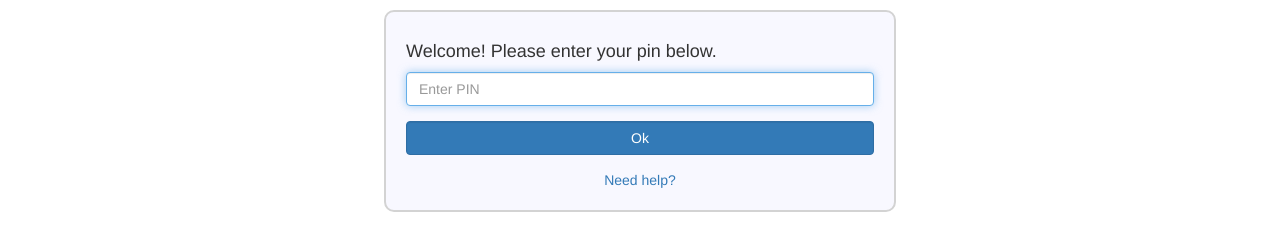
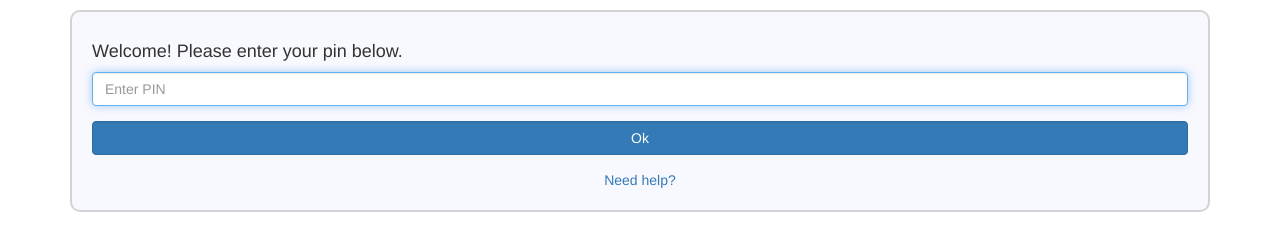
Before and after one commit to bstjohn/silanis-web-app, a website: page app/index.html in a window 1280 px wide. Drawn offline with nearby package versions, Linux system fonts and the light colour scheme.

Commit message:
Adding column

```diff
--- a/app/css/app.css
+++ b/app/css/app.css
@@ -24,7 +24,6 @@ input::-webkit-inner-spin-button {
     /*box-shadow: 10px 10px 5px #888888;*/
     margin: auto;
     padding: 20px 20px 20px 20px;
-    width: 40%;
 }
 
 .info-links {
--- a/app/partials/pinPage.html
+++ b/app/partials/pinPage.html
@@ -1,3 +1,6 @@
+<div class="container">
+    <div class="row">
+        <div class="col-md-12">
             <div style="margin-bottom: 10px"></div>
             <form ng-submit="verifyPin()" class="pin-form" name="pinForm" novalidate>
                 <h4>Welcome! Please enter your pin below.</h4>
@@ -27,3 +30,6 @@
                     </p>
                 </div>
             </form>
+        </div>
+    </div>
+</div>
```
Also changed, not shown: app/js/controllers.js (line endings or trailing spaces). Lines whose indentation alone changed are shown as unchanged.
